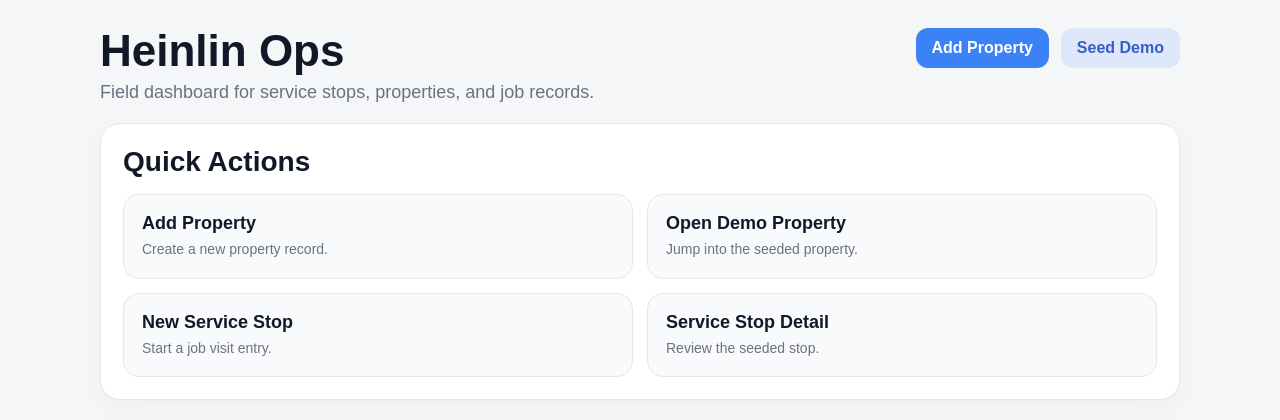
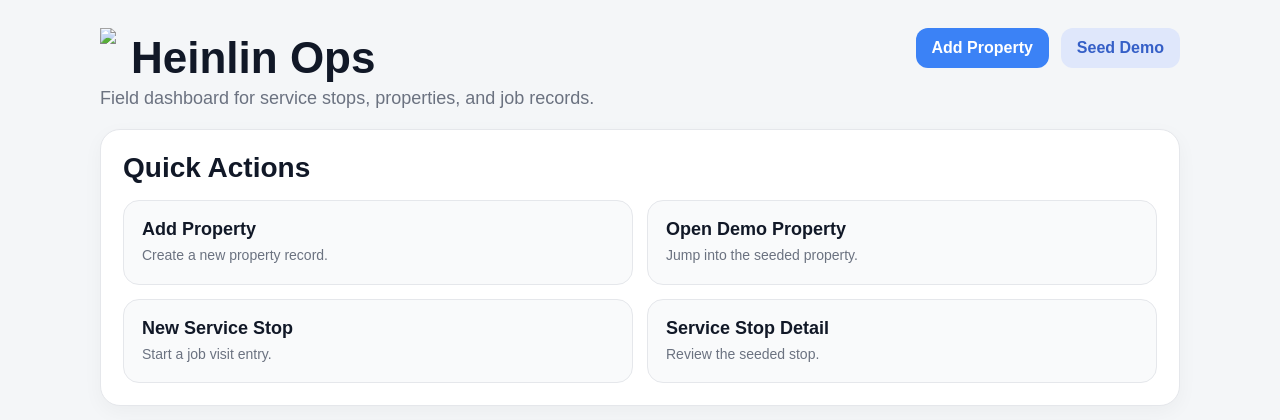
Before and after one commit to heinlinii/pool-ops, a FastAPI app: page / in a window 1280 px wide. Shown: the top 420 px of the page. Run offline with FastAPI, Linux system fonts and the light colour scheme.

Commit message:
add logo to header

```diff
--- a/app/templates/index.html
+++ b/app/templates/index.html
@@ -9,7 +9,10 @@
     <div class="page">
         <header class="hero">
             <div>
-                <h1>Heinlin Ops</h1>
+                <div style="display:flex; align-items:center; gap:15px;">
+    <img src="/static/logo.png" style="height:60px;">
+    <h1 style="margin:0;">Heinlin Ops</h1>
+</div>
                 <p>Field dashboard for service stops, properties, and job records.</p>
             </div>
 
```
Also changed, not shown: app/static/app/static/logo.png (added).
